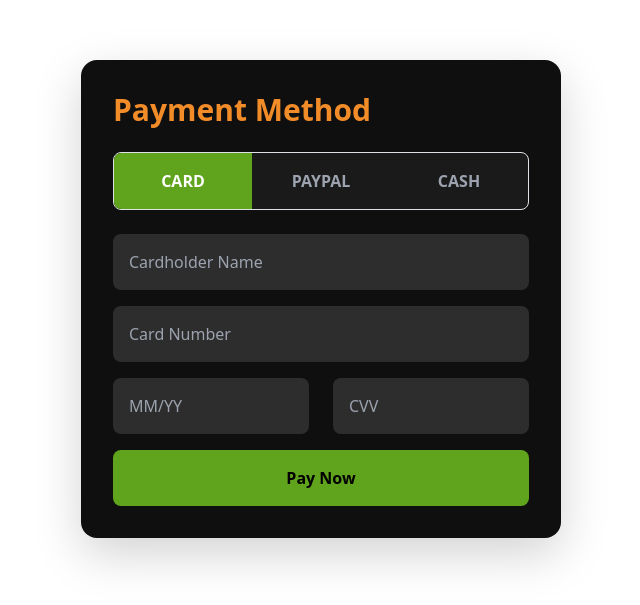
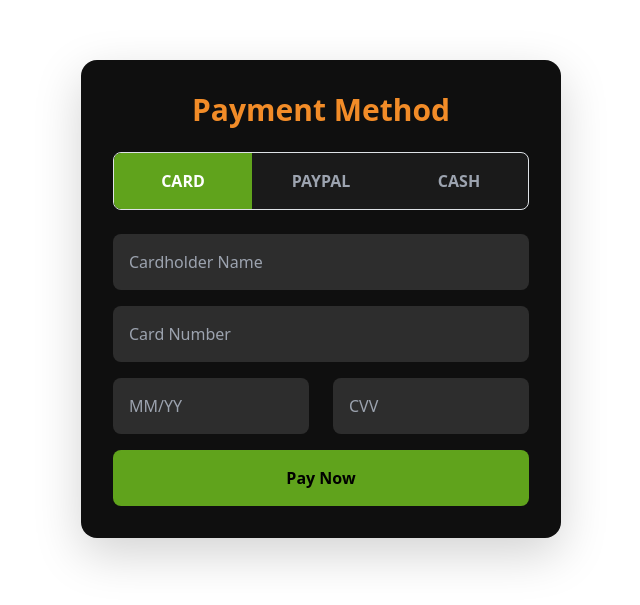
Before and after one commit to theopitsi-hue/STiSE-Project-UNIWA, a React (Create React App) app in the folder Springroll-Client/: page /payment in a window 1280 px wide. Shown: the part 101-706 px from the top of the page, without its empty margins (319-959 px from the left). Built offline with nearby package versions, Linux system fonts and the light colour scheme.

Commit message:
refactor(payment): minor dlean up

```diff
--- a/Springroll-Client/src/pages/Payment/Payment.jsx
+++ b/Springroll-Client/src/pages/Payment/Payment.jsx
@@ -14,7 +14,7 @@ const Payment = () => {
         <div className="w-full max-w-[480px] mx-auto p-6 sm:p-8 bg-[#0f0f0f] rounded-2xl shadow-lg space-y-6">
 
             {/* Header */}
-            <h2 className="text-3xl font-semibold text-springOrange mb-6">
+            <h2 className="text-3xl font-semibold text-springOrange text-center mb-6">
                 Payment Method
             </h2>
 
```
